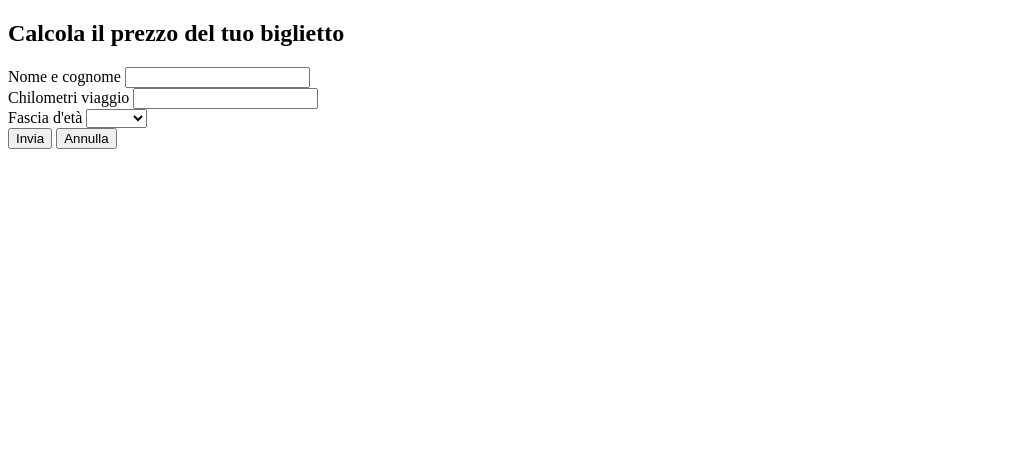
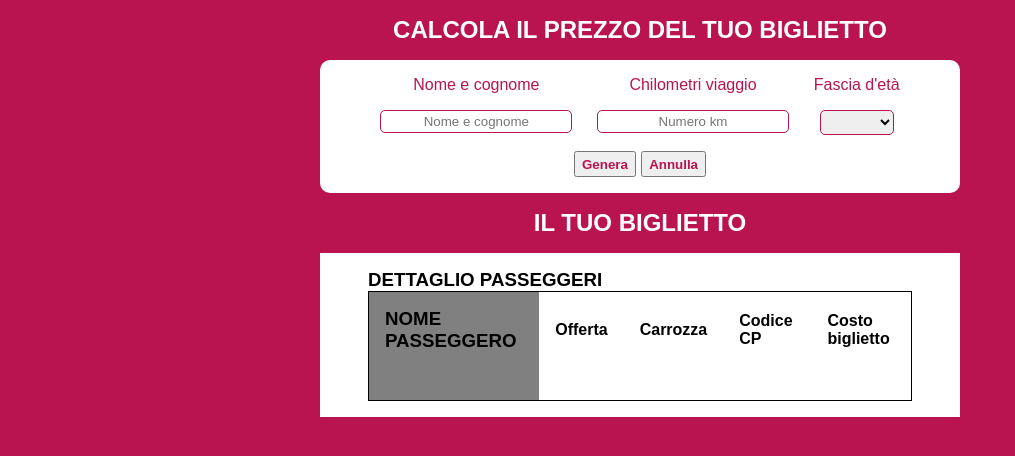
Before and after one commit to matte887/js-biglietto-treno-form, a plain HTML site: page index.html in a window 1280 px wide. Shown: the whole page, without its empty margins (0-1015 px from the left). Drawn offline with Linux system fonts and the light colour scheme.

Commit message:
Implemented layout style

```diff
--- a/css/style.css
+++ b/css/style.css
@@ -1,3 +1,117 @@
+/* RESET */
+* {
+    padding: 0;
+    margin: 0;
+    box-sizing: border-box;
+}
+
+html {
+    font-size: 100%;
+    font-family: sans-serif;
+}
+
+h2 {
+    text-transform: uppercase;
+    text-align: center;
+    color: white;
+}
+
+.mt-1 {
+    margin-top: 1rem;
+}
+
+body {
+    background-color: #b91450;
+}
+
+.container {
+    width: 50%;
+    margin: 0 auto;
+}
+
+/* FORM */
+.form-wrapper {
+    background-color: white;
+    border-radius: 10px;
+    padding: 1rem 3rem;
+}
+
+.flex {
+    display: flex;
+    justify-content: space-around;
+}
+
+.btn-container {
+    text-align: center;
+}
+
+.form-item {
+    text-align: center;
+}
+
+label {
+    display: block;
+    text-align: center;
+}
+
+input,
+select {
+    text-align: center;
+    border: 1px solid #b91450;
+    border-radius: 5px;
+    padding: .2rem .4rem;
+}
+
+input:focus-visible,
+select:focus-visible {
+    outline: 3px solid #b91450;
+}
+
+button {
+    padding: .2rem .4rem;
+    font-weight: bold;
+}
+
+label,
+button {
+    color: #b91450;
+}
+
+/* TICKET */
 .d-none {
-    display: none;
+    /* display: none; */
 }
+
+.your-ticket {
+    background-color: white;
+    padding: 1rem 3rem;
+}
+
+h3 {
+    text-transform: uppercase;
+}
+
+table {
+    border: 1px solid black;
+    border-collapse: collapse;
+    width: 100%;
+}
+
+td,
+th {
+    text-align: left;
+    padding: 1rem;
+}
+
+#no-pad td {
+    padding: 0 1rem;
+}
+
+th:first-of-type,
+tr td:first-of-type {
+    background-color: grey;
+}
+
+#passenger {
+    font-weight: bold;
+}
--- a/index.html
+++ b/index.html
@@ -8,42 +8,51 @@
     <title>Train ticket dot com</title>
 </head>
 <body>
-    <h2>Calcola il prezzo del tuo biglietto</h2>
+
     <div class="container">
-        <div class="data-wrapper">
+        <h2 class="mt-1">Calcola il prezzo del tuo biglietto</h2>
+
+        <!-- CONTENITORE FORM -->
+        <div class="form-wrapper mt-1">
+            <div class="flex">
                 <div class="form-item">
                     <label for="username">Nome e cognome</label>
-                <input type="text" name="username" id="username">
+                    <input class="mt-1" type="text" name="username" id="username" placeholder="Nome e cognome">
                 </div>
                 <div class="form-item">
                     <label for="user-km">Chilometri viaggio</label>
-                <input type="text" name="user-km" id="user-km">
+                    <input class="mt-1" type="text" name="user-km" id="user-km" placeholder="Numero km">
                 </div>
                 <div class="form-item">
                     <label for="age">Fascia d'età</label>
-                <select name="age" id="age">
+                    <select class="mt-1" name="age" id="age">
                         <option value=""></option>
                         <option value="Tariffa Junior">Junior</option>
                         <option value="Tariffa Standard">Adult</option>
                         <option value="Tariffa Senior">Senior</option>
                     </select>
                 </div>
-
-            <button id="confirm">Invia</button>
+            </div>
+            <div class="btn-container mt-1">
+                <button id="confirm">Genera</button>
                 <button id="clear">Annulla</button>
             </div>
+        </div>
+        <!-- /CONTENITORE FORM -->
 
-        <div class="your-ticket d-none">
-            <h2>Il tuo biglietto</h2>
+        <!-- CONTENITORE BIGLIETTO -->
+        <h2 class="mt-1">Il tuo biglietto</h2>
+        <div class="your-ticket d-none mt-1">
+            <h3>Dettaglio passeggeri</h3>
             <table>
                 <tr>
-                    <th>Nome passeggero</th>
+                    <th><h3>Nome passeggero</h3></th>
                     <th>Offerta</th>
                     <th>Carrozza</th>
                     <th>Codice CP</th>
                     <th>Costo biglietto</th>
                 </tr>
-                <tr>
+                <tr id="no-pad">
                     <td id="passenger"></td>
                     <td></td>
                     <td></td>
@@ -59,6 +68,8 @@
                 </tr>
             </table>
         </div>
+        <!-- /CONTENITORE BIGLIETTO -->
+
     </div>
 
 
--- a/js/script.js
+++ b/js/script.js
@@ -63,7 +63,7 @@ console.log(clearBtn);
 clearBtn.addEventListener("click",
     function() {
         // Nascondere biglietto
-        const ticket = document.querySelector(".your-ticket");
+        const ticket = document.querySelectorAll(".your-ticket");
         ticket.classList.add("d-none");
 
         // Ripulire i campi
```
Also changed, not shown: js/prova.js (deleted, +0 -25 lines). Lines whose indentation alone changed are shown as unchanged.
